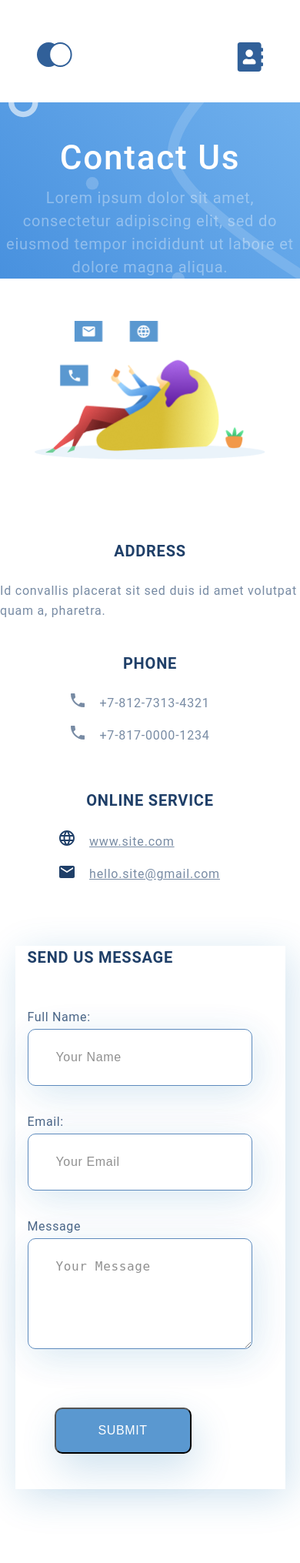
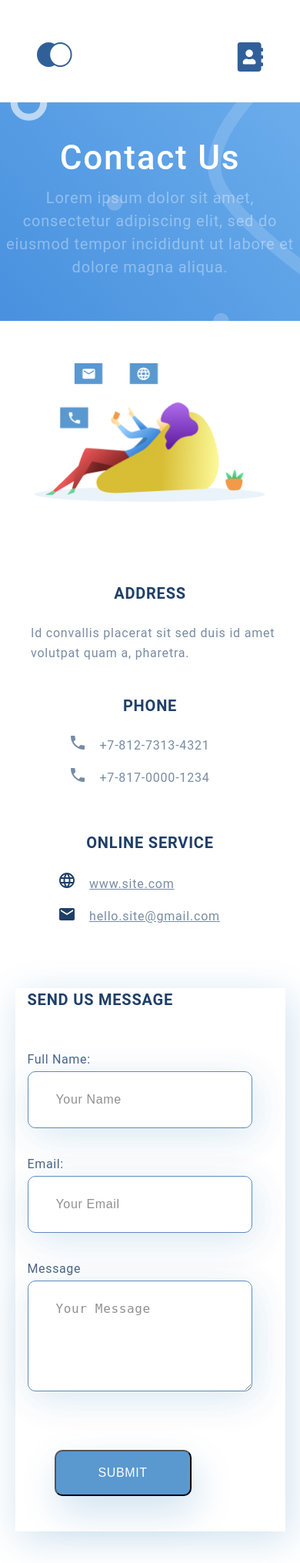
Before and after one commit to Jeff20201227/HTML-CSS, a PHP site: page /contacts.html in a window 390 px wide. Shown: the top 2031 px of the page at 77% size. Run offline with PHP 8.4, Linux system fonts and the light colour scheme.

Commit message:
Lesson_7.13
Предрелизная (перед сдачей) версия

```diff
--- a/Lesson_7/contacts.html
+++ b/Lesson_7/contacts.html
@@ -28,7 +28,8 @@
                 <div class="left_content">
                     <img class="logo_img" src="img/contacts_group.png" alt="logo">
                     <h4 class="text_h4_contacts">Address</h4>
-                    <p class="text_p">Id convallis placerat sit sed duis id amet volutpat quam a, pharetra.</p>
+                    <p class="text_p text_p_positions">Id convallis placerat sit sed duis id amet volutpat quam a,
+                        pharetra.</p>
                     <h4 class="text_h4_contacts">Phone</h4>
                     <ul>
                         <li class="text_p phone_image">+7-812-7313-4321</li>
--- a/Lesson_7/style.css
+++ b/Lesson_7/style.css
@@ -882,8 +882,17 @@ button.button:hover {
 
     /* Для страницы контактов */
 
+.top_contacts {
+    width: 100vw;
+}
+
     .logo_position {
         margin: 0;
+        padding-bottom: 55px;
+    }
+
+    .text_p_positions {
+        margin-left: 40px;
     }
 
     .right_content_background_color {
@@ -906,7 +915,7 @@ button.button:hover {
     }
 
     .form_position {
-        width: 100vw;
+        width: 90vw;
         margin-left: 16px;
         margin-right: 16px;
     }
@@ -922,4 +931,15 @@ button.button:hover {
         margin-bottom: 46px;
         min-width: 157px;
     }
+
+    .map_size {
+        text-align: center;
+        margin-left: 0;
+        margin-right: 0;
+        margin-top: 96px;
+    }
+
+    .map_size iframe {
+        width: 90%;
+    }
 }
```
